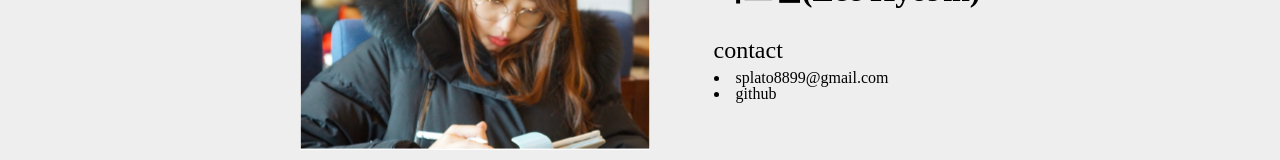
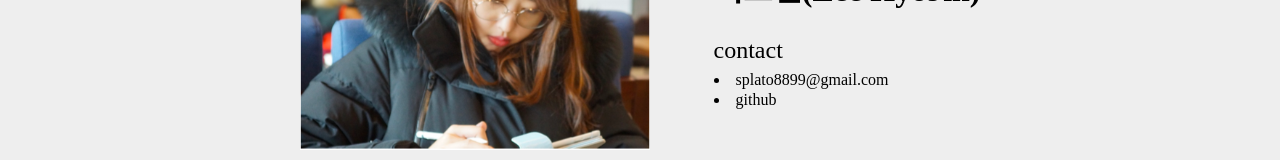
Before and after one commit to hyojinLee-git/portfolio, a React (Vite) app: page / in a window 1280 px wide. Shown: the part 226-386 px from the top of the page. Built offline with nearby package versions, Linux system fonts and the light colour scheme.

Commit message:
fix: design

```diff
--- a/src/containers/Sections/Section1/style.css
+++ b/src/containers/Sections/Section1/style.css
@@ -32,6 +32,7 @@
 
 .section1 address > ul {
     list-style: inside;
+    line-height: 20px;
 }
 
 @media (max-width: 576px) {
```
